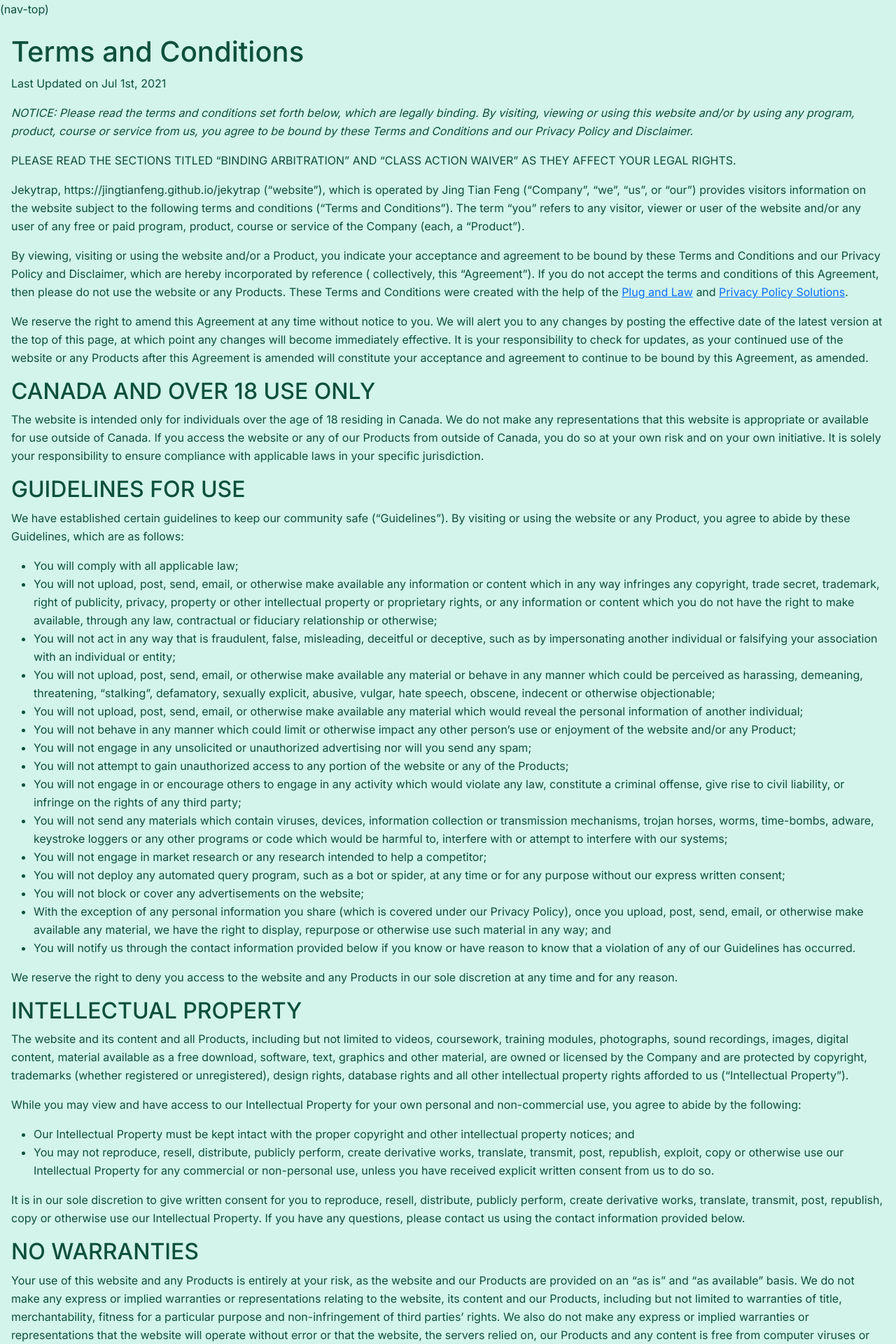
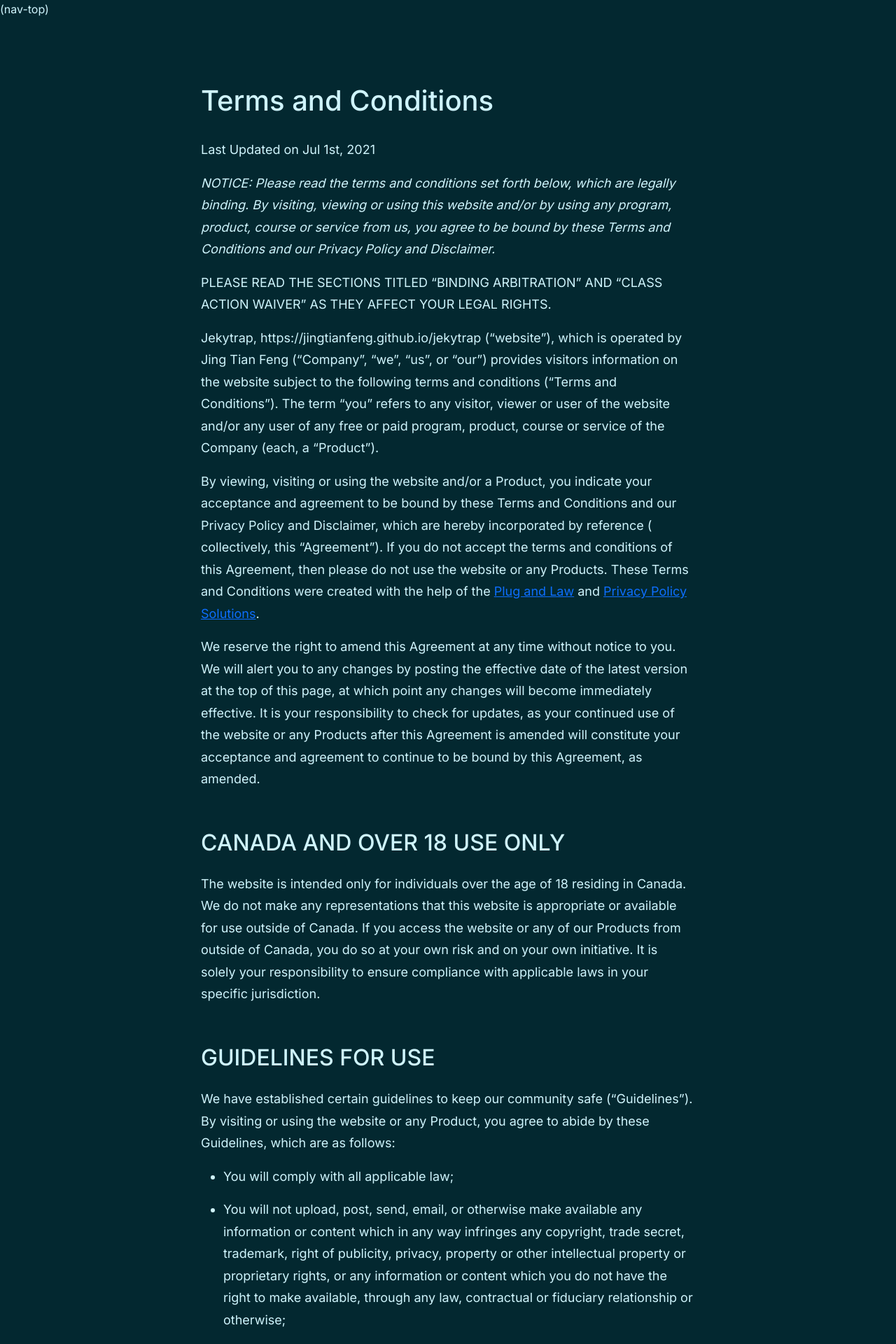
Before and after one commit to jingtianfeng/jekytrap, a Jekyll site: the page built from terms.md, in a window 1280 px wide. Shown: the top 1920 px of the page at 70% size. Built offline with Jekyll 4.4.1, drawn with Linux system fonts in a browser that asks for light colours.

Commit message:
Add to styles: import prose and tweak $body-*

```diff
--- a/assets/css/styles.scss
+++ b/assets/css/styles.scss
@@ -9,8 +9,8 @@ $line-height-base: 1.625;
 @import "bootstrap/variables";
 @import "bootstrap/mixins";
 
-$body-bg: $teal-100;
-$body-color: $teal-800;
+$body-bg: $cyan-900;
+$body-color: $cyan-100;
 
 @import "bootstrap/root";
 @import "bootstrap/reboot";
@@ -70,3 +70,5 @@ $utilities: (
 @import "bootstrap/carousel";
 @import "bootstrap/spinners";
 @import "bootstrap/offcanvas";
+
+@import "prose";
```
